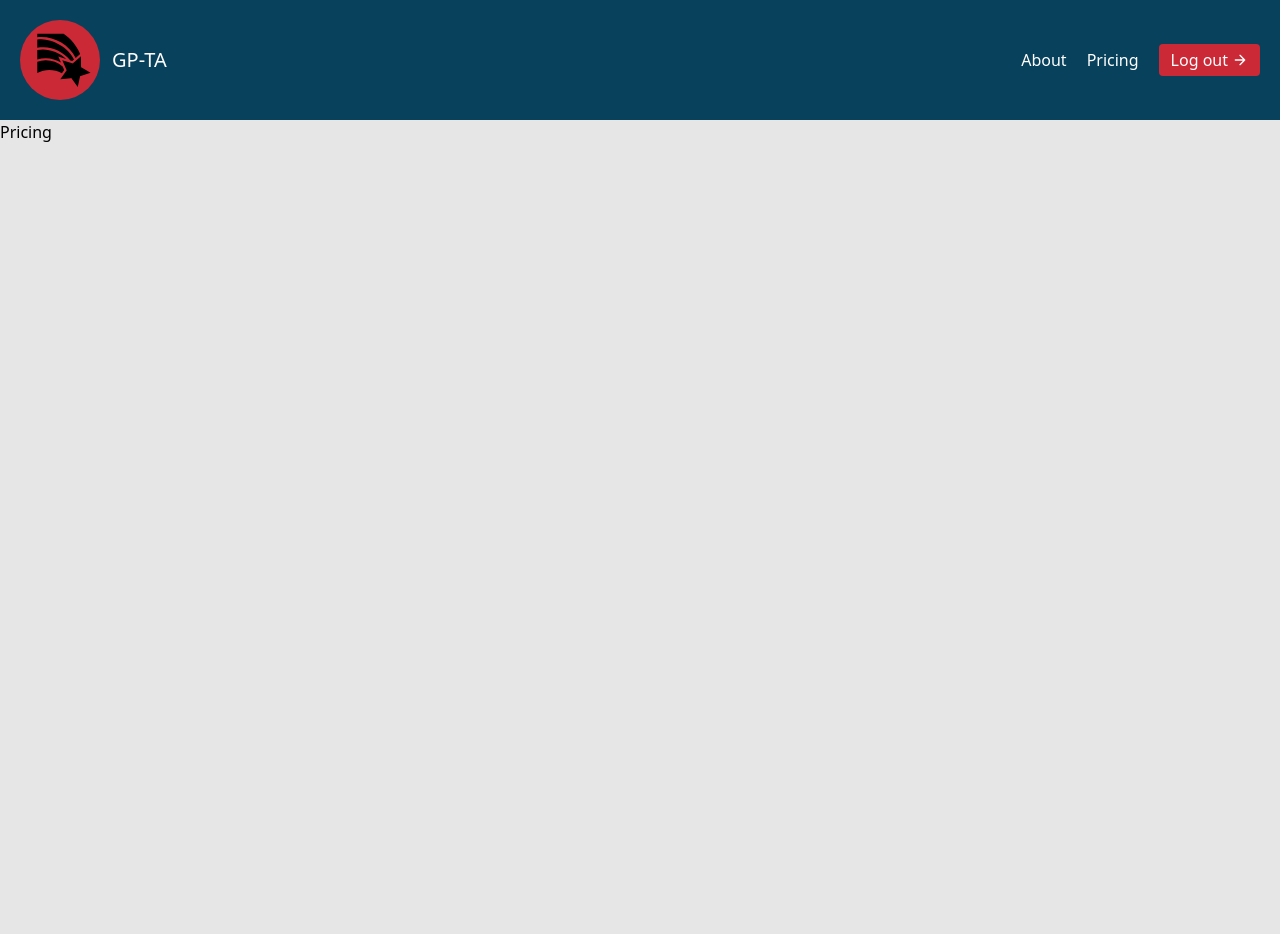
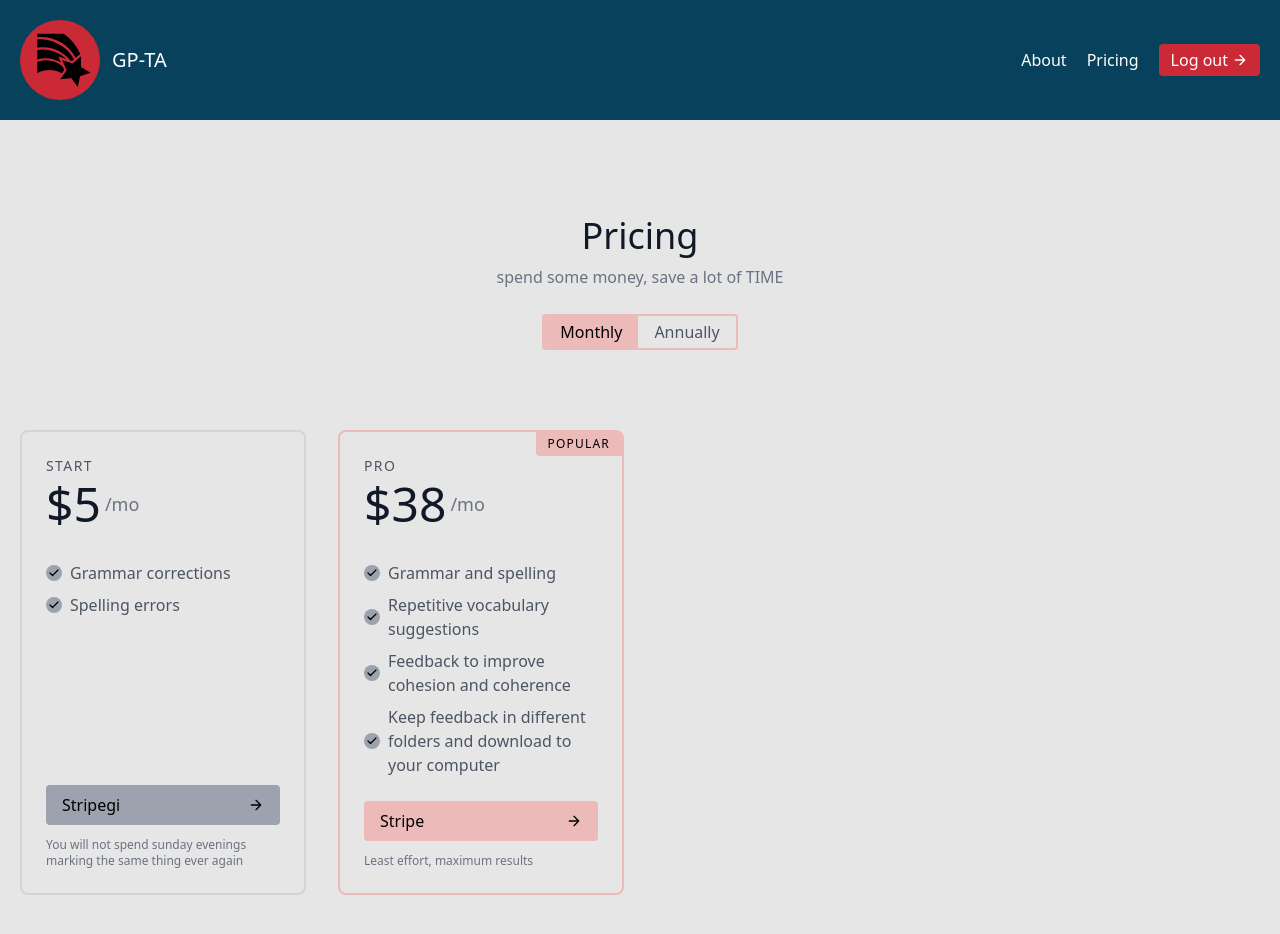
Before and after one commit to Kennyk22/GP-TA, a React (Create React App) app in the folder client/: page /pricing in a window 1280 px wide. Shown: the top 934 px of the page. Before the commit the page ends 800 px from the top, so only its background shows below. Built offline with nearby package versions, Linux system fonts and the light colour scheme.

Commit message:
pricing layout

```diff
--- a/client/src/Components/FormAddAssignment.tsx
+++ b/client/src/Components/FormAddAssignment.tsx
@@ -18,7 +18,6 @@ const {getAccessTokenSilently} = useAuth0()
   const handleSubmit = async () => {
     const token = await getAccessTokenSilently()
     const assignment = await addAssignment(token, title)
-    console.log(assignment)
     dispatch(actionAllAssignments(assignment))
   }
 
--- a/client/src/Components/Pricing.tsx
+++ b/client/src/Components/Pricing.tsx
@@ -2,7 +2,95 @@ import React from 'react'
 
 function Pricing() {
   return (
-    <div>Pricing</div>
+    <div>
+<section className="text-gray-600 body-font overflow-hidden">
+  <div className="container px-5 py-24 mx-auto">
+    <div className="flex flex-col text-center w-full mb-20">
+      <h1 className="sm:text-4xl text-3xl font-medium title-font mb-2 text-gray-900">Pricing</h1>
+      <p className="lg:w-2/3 mx-auto leading-relaxed text-base text-gray-500">spend some money, save a lot of TIME</p>
+      <div className="flex mx-auto border-2 border-[#ebbab9] rounded overflow-hidden mt-6">
+        <button className="py-1 px-4 bg-[#ebbab9] text-black focus:outline-none">Monthly</button>
+        <button className="py-1 px-4 focus:outline-none">Annually</button>
+      </div>
+    </div>
+    <div className="flex flex-wrap -m-4">
+      <div className="p-4 xl:w-1/4 md:w-1/2 w-full">
+        <div className="h-full p-6 rounded-lg border-2 border-gray-300 flex flex-col relative overflow-hidden">
+          <h2 className="text-sm tracking-widest title-font mb-1 font-medium">START</h2>
+            <h1 className="text-5xl text-gray-900 leading-none flex items-center pb-4 mb-4 border-b border-gray-200">
+            <span>$5</span>
+            <span className="text-lg ml-1 font-normal text-gray-500">/mo</span>
+          </h1>          <p className="flex items-center text-gray-600 mb-2">
+            <span className="w-4 h-4 mr-2 inline-flex items-center justify-center bg-gray-400 text-black rounded-full flex-shrink-0">
+              <svg fill="none" stroke="currentColor" stroke-linecap="round" stroke-linejoin="round" stroke-width="2.5" className="w-3 h-3" viewBox="0 0 24 24">
+                <path d="M20 6L9 17l-5-5"></path>
+              </svg>
+            </span>Grammar corrections
+          </p>
+          <p className="flex items-center text-gray-600 mb-2">
+            <span className="w-4 h-4 mr-2 inline-flex items-center justify-center bg-gray-400 text-black rounded-full flex-shrink-0">
+              <svg fill="none" stroke="currentColor" stroke-linecap="round" stroke-linejoin="round" stroke-width="2.5" className="w-3 h-3" viewBox="0 0 24 24">
+                <path d="M20 6L9 17l-5-5"></path>
+              </svg>
+            </span>Spelling errors
+          </p>
+          <button className="flex items-center mt-auto text-black bg-gray-400 border-0 py-2 px-4 w-full focus:outline-none hover:bg-gray-500 rounded">Stripegi
+            <svg fill="none" stroke="currentColor" stroke-linecap="round" stroke-linejoin="round" stroke-width="2" className="w-4 h-4 ml-auto" viewBox="0 0 24 24">
+              <path d="M5 12h14M12 5l7 7-7 7"></path>
+            </svg>
+          </button>
+          <p className="text-xs text-gray-500 mt-3">You will not spend sunday evenings marking the same thing ever again</p>
+        </div>
+      </div>
+      <div className="p-4 xl:w-1/4 md:w-1/2 w-full">
+        <div className="h-full p-6 rounded-lg border-2 border-[#ebbab9] flex flex-col relative overflow-hidden">
+          <span className="bg-[#ebbab9] text-black px-3 py-1 tracking-widest text-xs absolute right-0 top-0 rounded-bl">POPULAR</span>
+          <h2 className="text-sm tracking-widest title-font mb-1 font-medium">PRO</h2>
+          <h1 className="text-5xl text-gray-900 leading-none flex items-center pb-4 mb-4 border-b border-gray-200">
+            <span>$38</span>
+            <span className="text-lg ml-1 font-normal text-gray-500">/mo</span>
+          </h1>
+          <p className="flex items-center text-gray-600 mb-2">
+            <span className="w-4 h-4 mr-2 inline-flex items-center justify-center bg-gray-400 text-black rounded-full flex-shrink-0">
+              <svg fill="none" stroke="currentColor" stroke-linecap="round" stroke-linejoin="round" stroke-width="2.5" className="w-3 h-3" viewBox="0 0 24 24">
+                <path d="M20 6L9 17l-5-5"></path>
+              </svg>
+            </span>Grammar and spelling
+          </p>
+          <p className="flex items-center text-gray-600 mb-2">
+            <span className="w-4 h-4 mr-2 inline-flex items-center justify-center bg-gray-400 text-black rounded-full flex-shrink-0">
+              <svg fill="none" stroke="currentColor" stroke-linecap="round" stroke-linejoin="round" stroke-width="2.5" className="w-3 h-3" viewBox="0 0 24 24">
+                <path d="M20 6L9 17l-5-5"></path>
+              </svg>
+            </span>Repetitive vocabulary suggestions
+          </p>
+          <p className="flex items-center text-gray-600 mb-2">
+            <span className="w-4 h-4 mr-2 inline-flex items-center justify-center bg-gray-400 text-black rounded-full flex-shrink-0">
+              <svg fill="none" stroke="currentColor" stroke-linecap="round" stroke-linejoin="round" stroke-width="2.5" className="w-3 h-3" viewBox="0 0 24 24">
+                <path d="M20 6L9 17l-5-5"></path>
+              </svg>
+            </span>Feedback to improve cohesion and coherence
+          </p>
+          <p className="flex items-center text-gray-600 mb-6">
+            <span className="w-4 h-4 mr-2 inline-flex items-center justify-center bg-gray-400 text-black rounded-full flex-shrink-0">
+              <svg fill="none" stroke="currentColor" stroke-linecap="round" stroke-linejoin="round" stroke-width="2.5" className="w-3 h-3" viewBox="0 0 24 24">
+                <path d="M20 6L9 17l-5-5"></path>
+              </svg>
+            </span>Keep feedback in different folders and download to your computer
+          </p>
+          <button className="flex items-center mt-auto text-black bg-[#ebbab9] border-0 py-2 px-4 w-full focus:outline-none hover:bg-pink-600 rounded">Stripe
+            <svg fill="none" stroke="currentColor" stroke-linecap="round" stroke-linejoin="round" stroke-width="2" className="w-4 h-4 ml-auto" viewBox="0 0 24 24">
+              <path d="M5 12h14M12 5l7 7-7 7"></path>
+            </svg>
+          </button>
+          <p className="text-xs text-gray-500 mt-3">Least effort, maximum results</p>
+        </div>
+      </div>
+    </div>
+  </div>
+</section>
+
+    </div>
   )
 }
 
```
Also changed, not shown: 1 other file (tests, documents, lock files or other folders).
